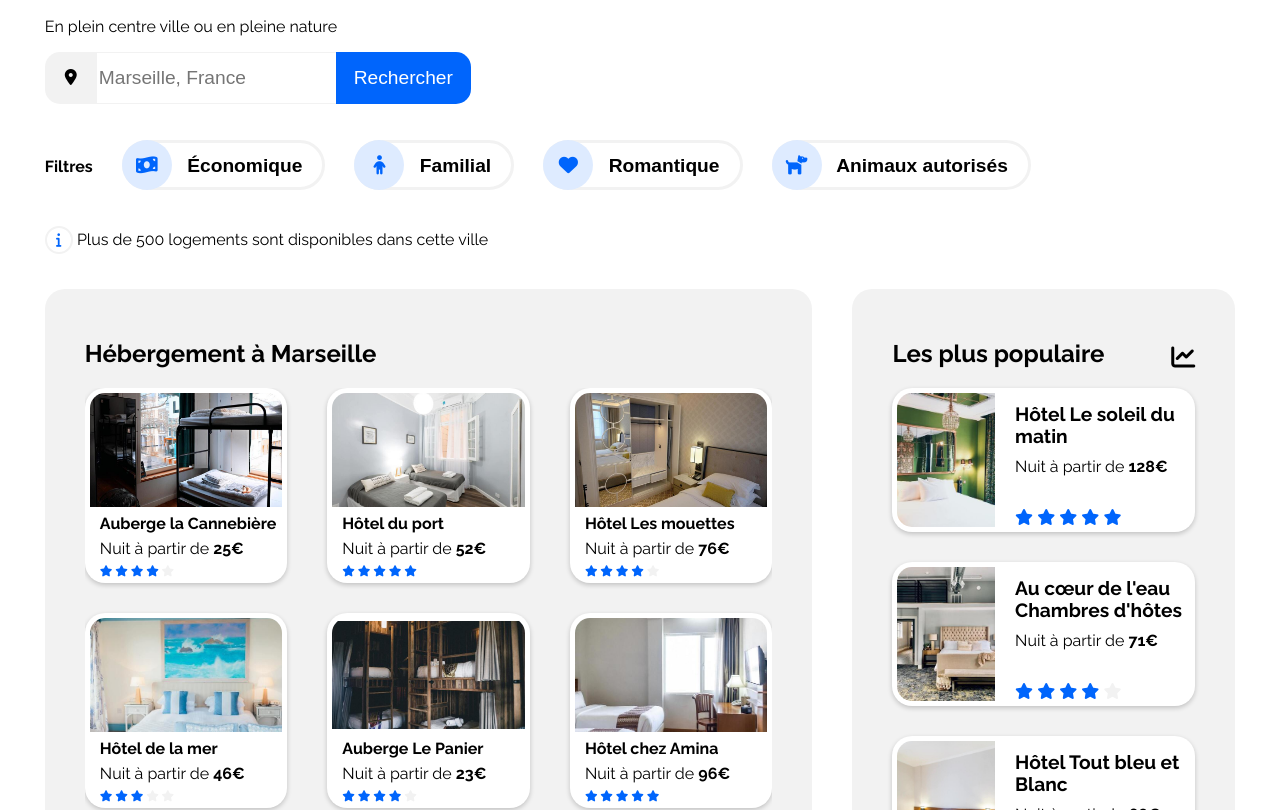
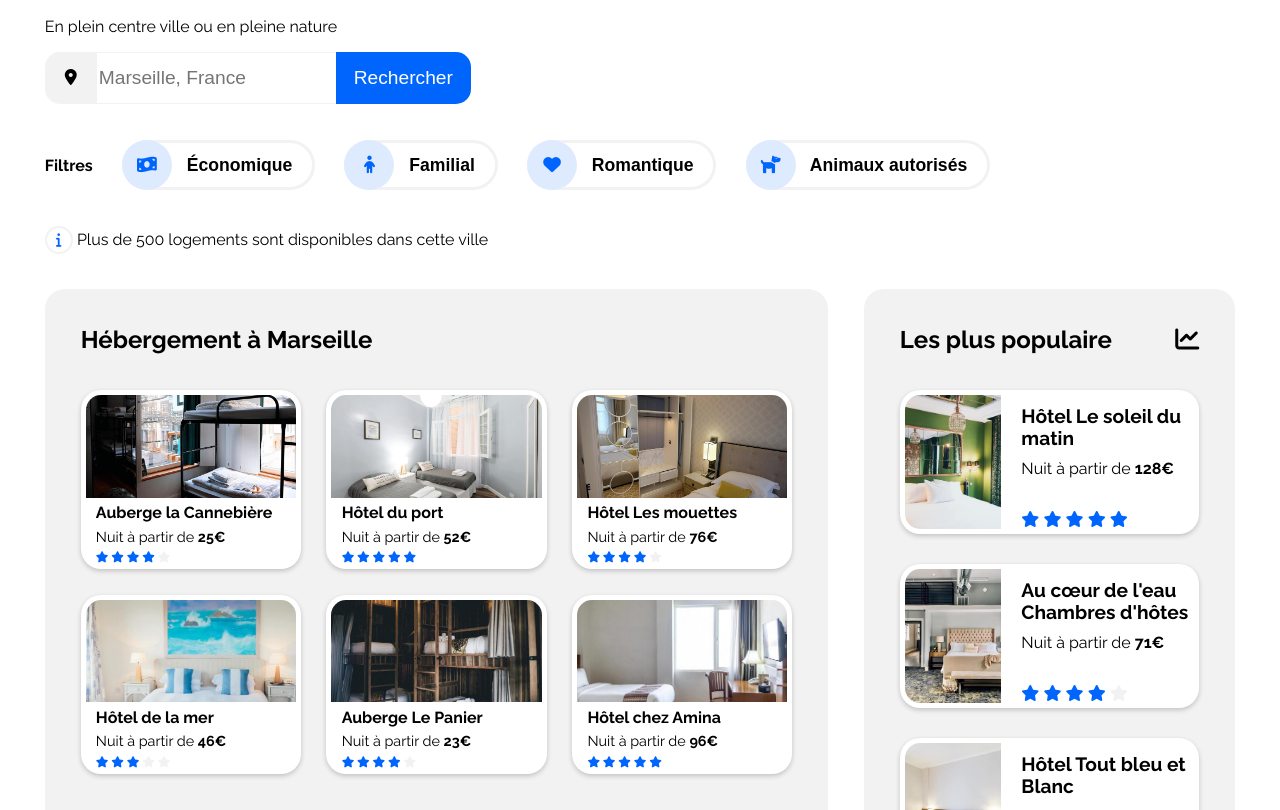
Before and after one commit to Loic2dot0/LoicMoreaux_2_09062021, a plain HTML site: page index.html in a window 1280 px wide. Shown: the part 142-952 px from the top of the page. Drawn offline with Linux system fonts and the light colour scheme.

Commit message:
index.html: modification section .lodging. style.css: modification mise en forme section .lodging

```diff
--- a/index.html
+++ b/index.html
@@ -57,98 +57,89 @@
                 <h2>Hébergement à Marseille</h2>
 
                 <div class="lodging_boxcard">
-                    <div class="lodging_card">
-                        <a class="lodging_card__link" href="#">
-                            <span class="lodging_card__img"><img src="images/lodging/4_small/marcus-loke-WQJvWU_HZFo-unsplash.jpg" alt="Auberge la Cannebière" /></span>
-                            <span class="lodging_card__title"><strong>Auberge la Cannebière</strong></span>
-                            <span class="lodging_card__price">Nuit à partir de <b>25€</b></span>
-                            <span class="lodging_card__rating">
+
+                    <a class="lodging_card" href="#">
+                        <img src="images/lodging/4_small/marcus-loke-WQJvWU_HZFo-unsplash.jpg" alt="Auberge la Cannebière" class="lodging_card__img"/>
+                        <h3 class="lodging_card__title">Auberge la Cannebière</h3>
+                        <p class="lodging_card__price">Nuit à partir de <b>25€</b></p>
+                        <div class="lodging_card__rating">
                             <i class="fas fa-star fa-star--blue"></i>
                             <i class="fas fa-star fa-star--blue"></i>
                             <i class="fas fa-star fa-star--blue"></i>
                             <i class="fas fa-star fa-star--blue"></i>
                             <i class="fas fa-star"></i>
-                            </span>
+                        </div>
                     </a>
-                    </div>
 
-                    <div class="lodging_card">
-                        <a class="lodging_card__link" href="#">
-                            <span class="lodging_card__img"><img src="images/lodging/4_small/fred-kleber-gTbaxaVLvsg-unsplash.jpg" alt="Hôtel du port" /></span>
-                            <span class="lodging_card__title"><strong>Hôtel du port</strong></span>
-                            <span class="lodging_card__price">Nuit à partir de <b>52€</b></span>
-                            <span class="lodging_card__rating">
+                    <a class="lodging_card" href="#">
+                        <img src="images/lodging/4_small/fred-kleber-gTbaxaVLvsg-unsplash.jpg" alt="Hôtel du port" class="lodging_card__img"/>
+                        <h3 class="lodging_card__title">Hôtel du port</h3>
+                        <p class="lodging_card__price">Nuit à partir de <b>52€</b></p>
+                        <div class="lodging_card__rating">
                             <i class="fas fa-star fa-star--blue"></i>
                             <i class="fas fa-star fa-star--blue"></i>
                             <i class="fas fa-star fa-star--blue"></i>
                             <i class="fas fa-star fa-star--blue"></i>
                             <i class="fas fa-star fa-star--blue"></i>
-                            </span>
+                        </div>
                     </a>
-                    </div>
 
-                    <div class="lodging_card">
-                        <a class="lodging_card__link" href="#">
-                            <span class="lodging_card__img"><img src="images/lodging/4_small/reisetopia-B8WIgxA_PFU-unsplash.jpg" alt="Hôtel Les mouettes" /></span>
-                            <span class="lodging_card__title"><strong>Hôtel Les mouettes</strong></span>
-                            <span class="lodging_card__price">Nuit à partir de <b>76€</b></span>
-                            <span class="lodging_card__rating">
+                    <a class="lodging_card" href="#">
+                        <img src="images/lodging/4_small/reisetopia-B8WIgxA_PFU-unsplash.jpg" alt="Hôtel Les mouettes" class="lodging_card__img"/>
+                        <h3 class="lodging_card__title">Hôtel Les mouettes</h3>
+                        <p class="lodging_card__price">Nuit à partir de <b>76€</b></p>
+                        <div class="lodging_card__rating">
                             <i class="fas fa-star fa-star--blue"></i>
                             <i class="fas fa-star fa-star--blue"></i>
                             <i class="fas fa-star fa-star--blue"></i>
                             <i class="fas fa-star fa-star--blue"></i>
                             <i class="fas fa-star"></i>
-                            </span>
+                        </div>
                     </a>
-                    </div>
 
-                    <div class="lodging_card">
-                        <a class="lodging_card__link" href="#">
-                            <span class="lodging_card__img"><img src="images/lodging/4_small/annie-spratt-Eg1qcIitAuA-unsplash.jpg" alt="Hôtel de la mer" /></span>
-                            <span class="lodging_card__title"><strong>Hôtel de la mer</strong></span>
-                            <span class="lodging_card__price">Nuit à partir de <b>46€</b></span>
-                            <span class="lodging_card__rating">
+                    <a class="lodging_card" href="#">
+                        <img src="images/lodging/4_small/annie-spratt-Eg1qcIitAuA-unsplash.jpg" alt="Hôtel de la mer" class="lodging_card__img"/>
+                        <h3 class="lodging_card__title">Hôtel de la mer</h3>
+                        <p class="lodging_card__price">Nuit à partir de <b>46€</b></p>
+                        <div class="lodging_card__rating">
                             <i class="fas fa-star fa-star--blue"></i>
                             <i class="fas fa-star fa-star--blue"></i>
                             <i class="fas fa-star fa-star--blue"></i>
                             <i class="fas fa-star"></i>
                             <i class="fas fa-star"></i>
-                            </span>
+                        </div>
                     </a>
-                    </div>
 
-                    <div class="lodging_card">
-                        <a class="lodging_card__link" href="#">
-                            <span class="lodging_card__img"><img src="images/lodging/4_small/nicate-lee-kT-ZyaiwBe0-unsplash.jpg" alt="Auberge Le Panier" /></span>
-                            <span class="lodging_card__title"><strong>Auberge Le Panier</strong></span>
-                            <span class="lodging_card__price">Nuit à partir de <b>23€</b></span>
-                            <span class="lodging_card__rating">
+                    <a class="lodging_card" href="#">
+                        <img src="images/lodging/4_small/nicate-lee-kT-ZyaiwBe0-unsplash.jpg" alt="Auberge Le Panier" class="lodging_card__img"/>
+                        <h3 class="lodging_card__title">Auberge Le Panier</h3>
+                        <p class="lodging_card__price">Nuit à partir de <b>23€</b></p>
+                        <div class="lodging_card__rating">
                             <i class="fas fa-star fa-star--blue"></i>
                             <i class="fas fa-star fa-star--blue"></i>
                             <i class="fas fa-star fa-star--blue"></i>
                             <i class="fas fa-star fa-star--blue"></i>
                             <i class="fas fa-star"></i>
-                            </span>
+                        </div>
                     </a>
-                    </div>
 
-                    <div class="lodging_card">
-                        <a class="lodging_card__link" href="#">
-                            <span class="lodging_card__img"><img src="images/lodging/4_small/febrian-zakaria-M6S1WvfW68A-unsplash.jpg" alt="Hôtel chez Amina" /></span>
-                            <span class="lodging_card__title"><strong>Hôtel chez Amina</strong></span>
-                            <span class="lodging_card__price">Nuit à partir de <b>96€</b></span>
-                            <span class="lodging_card__rating">
+                    <a class="lodging_card" href="#">
+                        <img src="images/lodging/4_small/febrian-zakaria-M6S1WvfW68A-unsplash.jpg" alt="Hôtel chez Amina" class="lodging_card__img"/>
+                        <h3 class="lodging_card__title">Hôtel chez Amina</h3>
+                        <p class="lodging_card__price">Nuit à partir de <b>96€</b></p>
+                        <div class="lodging_card__rating">
                             <i class="fas fa-star fa-star--blue"></i>
                             <i class="fas fa-star fa-star--blue"></i>
                             <i class="fas fa-star fa-star--blue"></i>
                             <i class="fas fa-star fa-star--blue"></i>
                             <i class="fas fa-star fa-star--blue"></i>
-                            </span>
+                        </div>
                     </a>
                 </div>
-                </div>
 
-                <p class="lodging_more"><a href="#">Afficher plus</a></p>
+                <p class="lodging_more">
+                    <a href="#">Afficher plus</a>
+                </p>
             </section>
 
             <section class="popular">
--- a/style.css
+++ b/style.css
@@ -171,7 +171,7 @@ header
     padding: 0 20px 0 0;
     margin-left: 25px;
     font-weight: bold;
-    font-size: 1.2rem;
+    font-size: 1.1rem;
 }
 
 .search_filter{
@@ -214,66 +214,68 @@ header
 .lodging, .popular{
     background-color: #F2F2F2;
     border-radius: 20px;
-    padding: 30px 40px;
 }
 
 .lodging{
-    margin-right: 40px;
+    flex:1;
+    margin-right: 2.8vw;
 }
 
 .popular{
-    width: 31%;
-    padding-bottom: 0;
+    width: 29vw;
+}
+
+.lodging>*, .popular>*{
+    margin:2.8vw;
 }
 
 .lodging_boxcard{
     display: grid;
     grid-template-columns: repeat(3, 1fr);
-    grid-gap: 25px 40px;
-    grid-auto-rows: 200px;
-    overflow: hidden;
+    grid-gap: 2vw;
+    grid-auto-rows: 14vw;
 }
 
 .lodging_card{
     background-color: #fff;
-    padding: 5px;
-    margin-bottom: 5px;
-    border-radius: 20px;
-    box-shadow: 0 2px 5px rgba(0, 0, 0, 0.2);
-}
-
-.lodging_card__link{
-    height: 100%;
     display: flex;
     flex-direction: column;
     justify-content: space-between;
+    margin:0;
+    padding: 5px;
+    border-radius: 20px;
+    box-shadow: 0 2px 5px rgba(0, 0, 0, 0.2);
+    font-size: 0.9rem;
+}
+
+.lodging_card *{
+    margin: 0;
 }
 
 .lodging_card__img{
-    height: 114px;
+    height: 8vw;
+    object-fit: cover;
+    object-position: 50% 50%;
+    overflow: hidden;
     border-radius: 15px 15px 0 0;
-    overflow: hidden;
-    display: flex;
-    flex-direction: column;
-    justify-content :center;
 }
 
-.lodging_card img{
-   width: 100%;
+.lodging_card__title{
+font-size: 1rem;
+}
+
+.lodging_card>*:not(:first-child){
+    margin-left: 0.8vw;
 }
 
 .lodging_card__rating{
-    font-size: 0.7em;
-}
-
-.lodging_card__title, .lodging_card__price, .lodging_card__rating {
-    margin-left: 10px;
+    font-size: 0.7rem;
 }
 
 .lodging_more
 {
     font-weight: bold;
-    font-size: 1.2em;
+    font-size: 1.2rem;
 }
 
 /*popular */
@@ -381,8 +383,8 @@ header
     height: 100%;
     object-fit: cover;
     object-position: 50% 50%;
+    overflow: hidden;
     border-radius: 20px 20px 0 0;
-    overflow: hidden;
 }
 
 .activities_card__figure figcaption{
```
Lines whose indentation alone changed are shown as unchanged.
